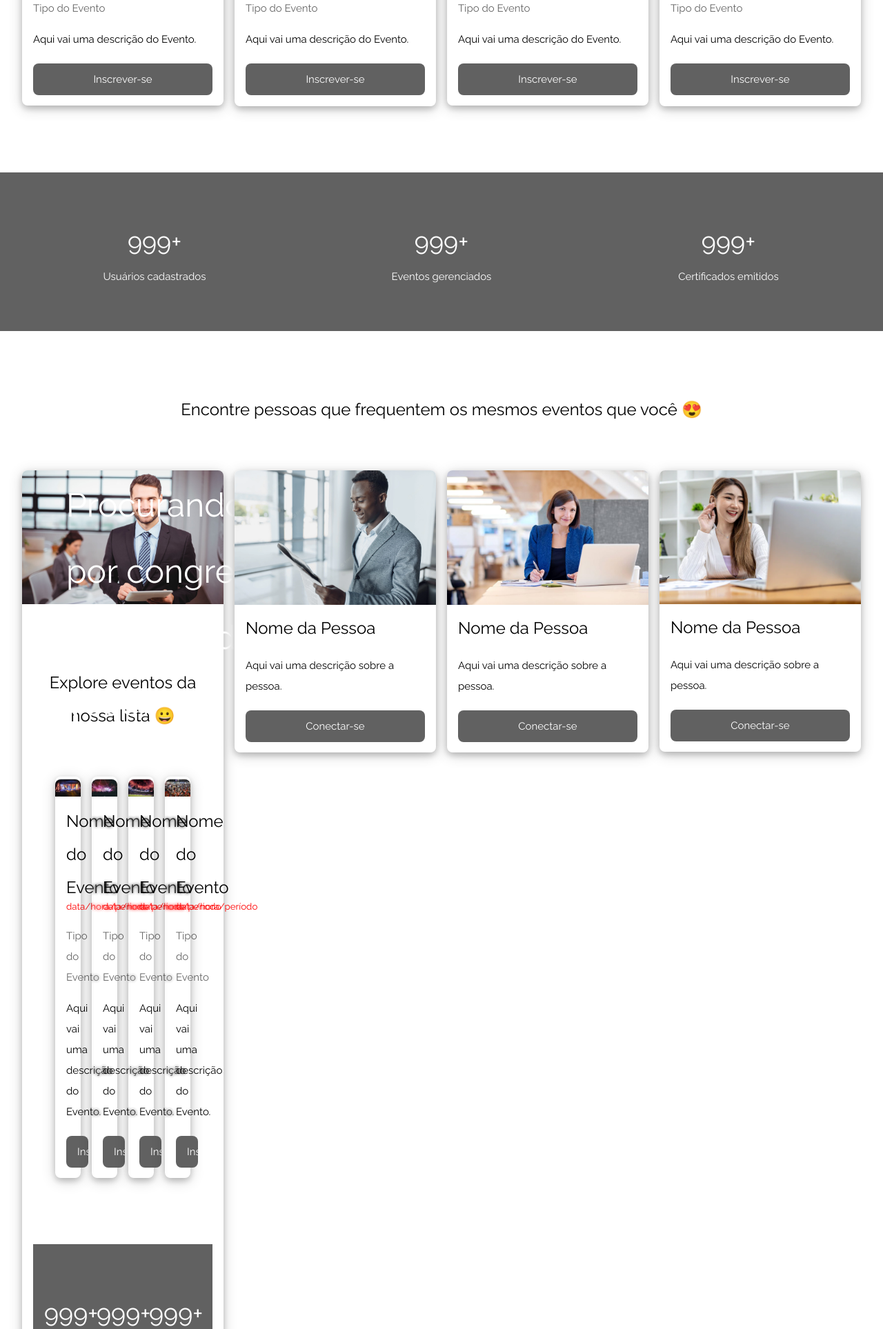
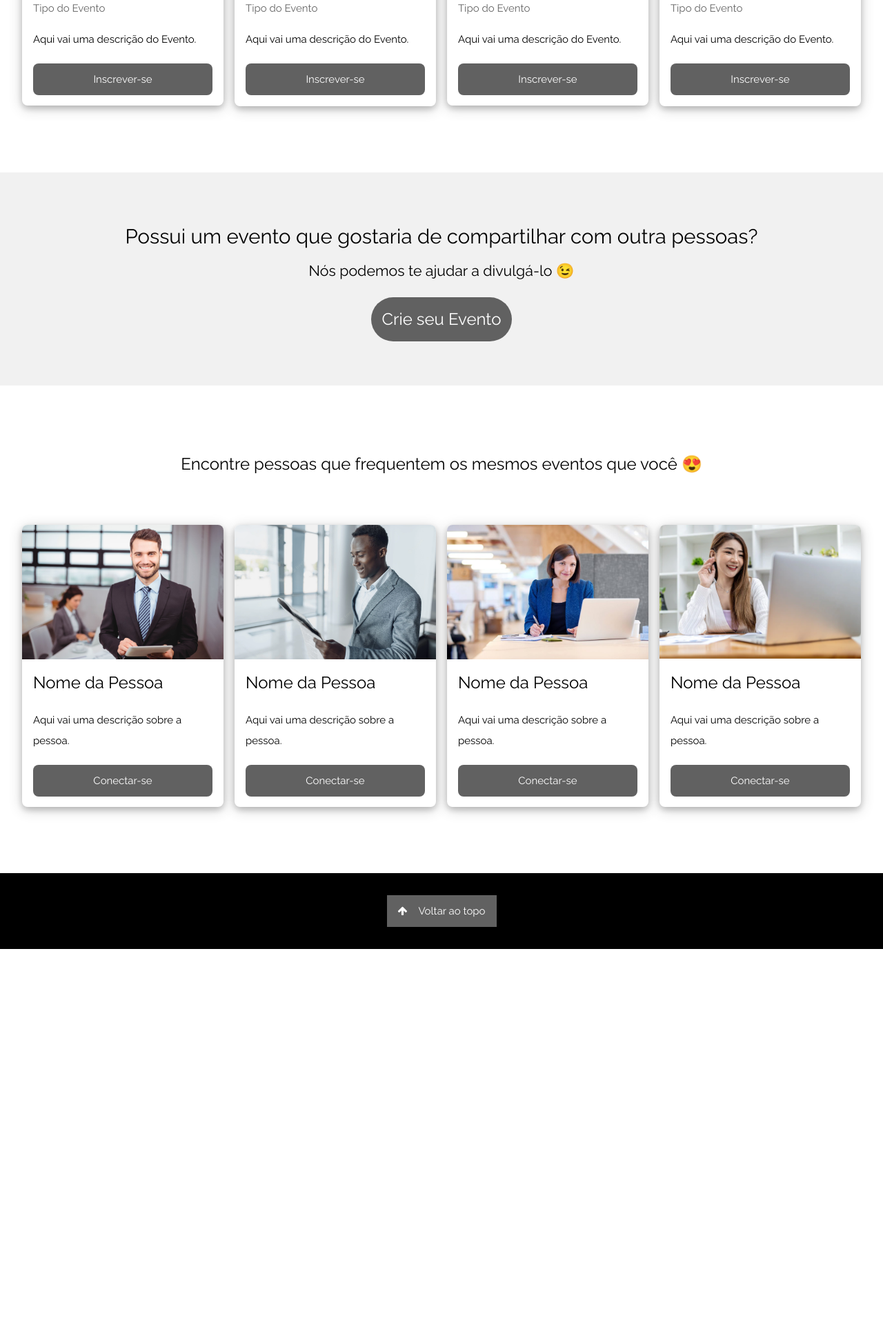
Before and after one commit to nibst/Etapa3EN-SW, a Flask app: template templates/home.html in a window 1280 px wide. Shown: the part 1289-3216 px from the top of the page at 69% size. After the commit the page ends 2665 px from the top, so only its background shows below. Run offline with Flask 2, Linux system fonts and the light colour scheme; the template is opened without the code that fills it: most values are stand-ins (such as "Sample title", 1, 10 or a date in 2020).

Commit message:
Add files via upload

```diff
--- a/templates/home.html
+++ b/templates/home.html
@@ -1,5 +1,49 @@
-{% extends "layout.html" %}
-{% block content %}
+<!DOCTYPE html>
+
+<!--
+    TODO:
+        funcionalidades:
+        - página de pesquisa de eventos
+        - página de pesquisa de pessoas
+        - página de scan do qr code
+        - página de emitir o certificado
+
+        outros:
+        - ver se tem outra paleta de cores melhor
+        - ver se tem outra fonte melhor
+        - ver se tem foto melhor pra home page
+        - verificar responsividade no celular
+-->
+
+<html>
+    <head>
+        <title>Gerenciador de Eventos</title>
+        <link rel="icon" href="images/favicon-32x32.png">
+        <meta charset="UTF-8">
+        <meta name="viewport" content="width=device-width, initial-scale=1">
+        <link rel="stylesheet" href="https://www.w3schools.com/w3css/4/w3.css">
+        <link rel="stylesheet" href="https://fonts.googleapis.com/css?family=Raleway">
+        <link rel="stylesheet" href="https://cdnjs.cloudflare.com/ajax/libs/font-awesome/4.7.0/css/font-awesome.min.css">
+        <link rel="stylesheet" href="images/index.css">
+    </head>
+
+    <body>
+        <!-- Navbar -->
+        <div class="w3-top">
+            <div id="navbar" class="w3-bar w3-white w3-card-2">
+                <a href="home.html" class="w3-bar-item w3-button"><img src="images/favicon-32x32.png"> &nbsp&nbspBem vindo, {{username}}!</a>
+
+                <div class="w3-right w3-hide-small">
+                    <input id="search" placeholder="Pesquisar" class="w3-bar-item" maxlength="32"/>
+                    <a id="search-button" href="search_form.html" class="w3-bar-item"> <!-- Modificar para "search" quando implementar pesquisa -->
+                        <div type="submit"><i class="fa fa-search"></i></div>
+                    </a>
+
+                    <a onclick="switchLoginForm()" class="w3-bar-item w3-button"><i class="fa fa-sign-in"></i> &nbspLOGIN</a>
+                    <a onclick="switchRegisterForm()" class="w3-bar-item w3-button"><i class="fa fa-user-plus"></i> &nbspSIGN UP</a>
+                </div>
+            </div>
+        </div>
 
         <!-- Header -->
         <header class="bgimg-1 w3-display-container w3-grayscale-min" id="home">
@@ -7,6 +51,57 @@
                 <span-main class="w3-xxxlarge w3-hide-small">Procurando por&nbsp</span-main><br>
                 <span class="w3-xxxlarge w3-hide-small">próximos de você?</span>
                 <span class="arrow bounce"><a id="invisible-button" href="#event-list" class="w3-button"></a></span>
+            </div>
+
+            <!-- Login pop-up -->
+            <div id="login-popup">
+                <!-- Login form -->
+                <form>
+                    <div class="w3-display-right" style="margin-right: 50px; margin-top: 20px;">
+                        <div id="login" class="w3-card-4 w3-round-large">
+                            <h1 style="transform: translateY(-25px);">Log-in</h1>
+                            <div class="input">
+                                <input id="user" type="text" placeholder="Usuário" required>
+                                <span class="fa fa-user-circle-o icon" style="left: 6px; top: 45%;"></span><br>
+                            </div>
+                            <div class="input">
+                                <input id="passw" type="password" placeholder="Senha" required>
+                                <span class="fa fa-lock icon" style="left: 9.5px; top: 46%;"></span><br>
+                            </div>
+                            <u class="w3-hover-opacity" onclick="switchRegisterForm()" style="font-size: 9.5pt; transition: all .2s ease-in-out;">Não possui uma conta?</u>
+                            <button type="submit">Entrar</button>
+                        </div>
+                    </div>
+                </form>
+            </div>
+
+            <!-- Register pop-up -->
+            <div id="register-popup">
+                <!-- Register form -->
+                <form>
+                    <div class="w3-display-right">
+                        <div id="register" class="w3-card-4 w3-round-large" style="margin-right: 50px; margin-top: 20px;">
+                            <h1 style="transform: translateY(-25px);">Sign-Up</h1>
+                            <div class="input">
+                                <input id="user" type="text" placeholder="Usuário" required>
+                                <span class="fa fa-user-circle-o icon" style="left: 6px; top: 45%;"></span><br>
+                            </div>
+                            <div class="input">
+                                <input id="user" type="text" placeholder="E-mail" required>
+                                <span class="fa fa-envelope icon" style="left: 6.5px; top: 45%;"></span><br>
+                            </div>
+                            <div class="input">
+                                <input id="passw" type="password" placeholder="Escolha uma senha" required>
+                                <span class="fa fa-lock icon" style="left: 9.5px; top: 46%;"></span><br>
+                            </div>
+                            <div class="input">
+                                <input id="passw" type="password" placeholder="Repita a senha" required>
+                                <span class="fa fa-lock icon" style="left: 9.5px; top: 46%;"></span><br>
+                            </div>
+                            <button type="submit">Cadastrar-se</button>
+                        </div>
+                    </div>
+                </form>
             </div>
         </header>
 
@@ -66,11 +161,13 @@
             </div>
         </div>
 
-<!-- Estatísticas -->
-<div class="w3-container w3-row w3-center w3-dark-grey w3-padding-64">
-    <div class="w3-third"><span class="w3-xxlarge">999+</span><br>Usuários cadastrados</div>
-    <div class="w3-third"><span class="w3-xxlarge">999+</span><br>Eventos gerenciados</div>
-    <div class="w3-third"><span class="w3-xxlarge">999+</span><br>Certificados emitidos</div>
+        <!-- Criar Evento -->
+        <div class="w3-container w3-center w3-light-grey w3-padding-64">
+            <div style="font-size: 22pt;">Possui um evento que gostaria de compartilhar com outra pessoas?</div>
+            <div style="font-size: 16pt;">Nós podemos te ajudar a divulgá-lo &#128521</div>
+            <a href="create_event.html">
+                <div class="w3-button w3-margin-top w3-dark-grey w3-round-xxlarge w3-xlarge">Crie seu Evento</div>
+            </a>
         </div>
 
         <!-- Usuários -->
@@ -82,148 +179,6 @@
                     <div id="card" class="w3-card-4 w3-round-large">
                         <img src="images/pessoa1.jpg" alt="show" class="image-card">
                         <div class="w3-container">
-                    <!-- Header -->
-                    <header class="bgimg-1 w3-display-container w3-grayscale-min" id="home">
-                        <div class="w3-display-left w3-text-white" style="padding:48px">
-                            <span-main class="w3-xxxlarge w3-hide-small">Procurando por&nbsp</span-main><br>
-                            <span class="w3-xxxlarge w3-hide-small">próximos de você?</span>
-                            <span class="arrow bounce"><a id="invisible-button" href="#event-list"
-                                    class="w3-button"></a></span>
-                        </div>
-                    </header>
-
-                    <!-- Eventos -->
-                    <div class="w3-container" style="padding:80px 16px" id="event-list">
-                        <h3 class="w3-center">Explore eventos da nossa lista &#128512;</h3>
-
-                        <div class="w3-row-padding" style="margin-top:64px">
-                            <div class="w3-col l3 m6 w3-margin-bottom">
-                                <div id="card" class="w3-card-4 w3-round-large">
-                                    <img src="images/evento-show.jpg" alt="show" class="image-card">
-                                    <div class="w3-container">
-                                        <h3>Nome do Evento</h3>
-                                        <p style="color: red; font-size: 10pt; margin-top: -20px;">data/hora/período</p>
-                                        <p class="w3-opacity">Tipo do Evento</p>
-                                        <p>Aqui vai uma descrição do Evento.</p>
-                                        <p><button
-                                                class="w3-button w3-dark-grey w3-block w3-round-large"></i>Inscrever-se</button>
-                                        </p>
-                                    </div>
-                                </div>
-                            </div>
-                            <div class="w3-col l3 m6 w3-margin-bottom">
-                                <div id="card" class="w3-card-4 w3-round-large">
-                                    <img src="images/evento-festa.jpg" alt="festa" class="image-card">
-                                    <div class="w3-container">
-                                        <h3>Nome do Evento</h3>
-                                        <p style="color: red; font-size: 10pt; margin-top: -20px;">data/hora/período</p>
-                                        <p class="w3-opacity">Tipo do Evento</p>
-                                        <p>Aqui vai uma descrição do Evento.</p>
-                                        <p><button
-                                                class="w3-button w3-dark-grey w3-block w3-round-large"></i>Inscrever-se</button>
-                                        </p>
-                                    </div>
-                                </div>
-                            </div>
-                            <div class="w3-col l3 m6 w3-margin-bottom">
-                                <div id="card" class="w3-card-4 w3-round-large">
-                                    <img src="images/evento-futebol.jpg" alt="futebol" class="image-card">
-                                    <div class="w3-container">
-                                        <h3>Nome do Evento</h3>
-                                        <p style="color: red; font-size: 10pt; margin-top: -20px;">data/hora/período</p>
-                                        <p class="w3-opacity">Tipo do Evento</p>
-                                        <p>Aqui vai uma descrição do Evento.</p>
-                                        <p><button
-                                                class="w3-button w3-dark-grey w3-block w3-round-large"></i>Inscrever-se</button>
-                                        </p>
-                                    </div>
-                                </div>
-                            </div>
-                            <div class="w3-col l3 m6 w3-margin-bottom">
-                                <div id="card" class="w3-card-4 w3-round-large">
-                                    <img src="images/evento-congresso.webp" alt="congresso" class="image-card">
-                                    <div class="w3-container">
-                                        <h3>Nome do Evento</h3>
-                                        <p style="color: red; font-size: 10pt; margin-top: -20px;">data/hora/período</p>
-                                        <p class="w3-opacity">Tipo do Evento</p>
-                                        <p>Aqui vai uma descrição do Evento.</p>
-                                        <p><button
-                                                class="w3-button w3-dark-grey w3-block w3-round-large"></i>Inscrever-se</button>
-                                        </p>
-                                    </div>
-                                </div>
-                            </div>
-                        </div>
-                    </div>
-
-                    <!-- Estatísticas -->
-                    <div class="w3-container w3-row w3-center w3-dark-grey w3-padding-64">
-                        <div class="w3-third"><span class="w3-xxlarge">999+</span><br>Usuários cadastrados</div>
-                        <div class="w3-third"><span class="w3-xxlarge">999+</span><br>Eventos gerenciados</div>
-                        <div class="w3-third"><span class="w3-xxlarge">999+</span><br>Certificados emitidos</div>
-                    </div>
-
-                    <!-- Usuários -->
-                    <div class="w3-container" style="padding:80px 16px" id="event-list">
-                        <h3 class="w3-center">Encontre pessoas que frequentem os mesmos eventos que você &#128525;</h3>
-
-                        <div class="w3-row-padding" style="margin-top:64px">
-                            <div class="w3-col l3 m6 w3-margin-bottom">
-                                <div id="card" class="w3-card-4 w3-round-large">
-                                    <img src="images/pessoa1.jpg" alt="show" class="image-card">
-                                    <div class="w3-container">
-                                        <h3>Nome da Pessoa</h3>
-                                        <p>Aqui vai uma descrição sobre a pessoa.</p>
-                                        <p><button
-                                                class="w3-button w3-dark-grey w3-block w3-round-large"></i>Conectar-se</button>
-                                        </p>
-                                    </div>
-                                </div>
-                            </div>
-                            <div class="w3-col l3 m6 w3-margin-bottom">
-                                <div id="card" class="w3-card-4 w3-round-large">
-                                    <img src="images/pessoa2.webp" alt="festa" class="image-card">
-                                    <div class="w3-container">
-                                        <h3>Nome da Pessoa</h3>
-                                        <p>Aqui vai uma descrição sobre a pessoa.</p>
-                                        <p><button
-                                                class="w3-button w3-dark-grey w3-block w3-round-large"></i>Conectar-se</button>
-                                        </p>
-                                    </div>
-                                </div>
-                            </div>
-                            <div class="w3-col l3 m6 w3-margin-bottom">
-                                <div id="card" class="w3-card-4 w3-round-large">
-                                    <img src="images/pessoa3.jpeg" alt="futebol" class="image-card">
-                                    <div class="w3-container">
-                                        <h3>Nome da Pessoa</h3>
-                                        <p>Aqui vai uma descrição sobre a pessoa.</p>
-                                        <p><button
-                                                class="w3-button w3-dark-grey w3-block w3-round-large"></i>Conectar-se</button>
-                                        </p>
-                                    </div>
-                                </div>
-                            </div>
-                            <div class="w3-col l3 m6 w3-margin-bottom">
-                                <div id="card" class="w3-card-4 w3-round-large">
-                                    <img src="images/pessoa4.webp" alt="congresso" class="image-card">
-                                    <div class="w3-container">
-                                        <h3>Nome da Pessoa</h3>
-                                        <p>Aqui vai uma descrição sobre a pessoa.</p>
-                                        <p><button
-                                                class="w3-button w3-dark-grey w3-block w3-round-large"></i>Conectar-se</button>
-                                        </p>
-                                    </div>
-                                </div>
-                            </div>
-                        </div>
-                    </div>
-
-                    <!-- Footer -->
-                    <footer class="w3-center w3-black w3-padding-32">
-                        <a href="#home" class="w3-button w3-dark-grey"><i
-                                class="fa fa-arrow-up w3-margin-right"></i>Voltar ao topo</a>
-                    </footer>
                             <h3>Nome da Pessoa</h3>
                             <p>Aqui vai uma descrição sobre a pessoa.</p>
                             <p><button class="w3-button w3-dark-grey w3-block w3-round-large"></i>Conectar-se</button></p>
@@ -268,4 +223,30 @@
             <a href="#home" class="w3-button w3-dark-grey"><i class="fa fa-arrow-up w3-margin-right"></i>Voltar ao topo</a>
         </footer>
 
-{% endblock content %}
+        <!-- Scripts -->
+        <script>
+            document.getElementById("login-popup").style.display = "none";
+            document.getElementById("register-popup").style.display = "none";
+
+            function switchLoginForm(){
+                if(document.getElementById("login-popup").style.display == "block"){
+                    document.getElementById("login-popup").style.display = "none";
+                }
+                else{
+                    document.getElementById("register-popup").style.display = "none";
+                    document.getElementById("login-popup").style.display = "block";
+                }
+            }
+
+            function switchRegisterForm(){
+                if(document.getElementById("register-popup").style.display == "block"){
+                    document.getElementById("register-popup").style.display = "none";
+                }
+                else{
+                    document.getElementById("login-popup").style.display = "none";
+                    document.getElementById("register-popup").style.display = "block";
+                }
+            }
+        </script>
+    </body>
+</html>
```
Also changed, not shown: templates/create_event.html (+56 -22 lines), templates/search_form.html (added, +72 -0 lines). Lines whose indentation alone changed are shown as unchanged.
